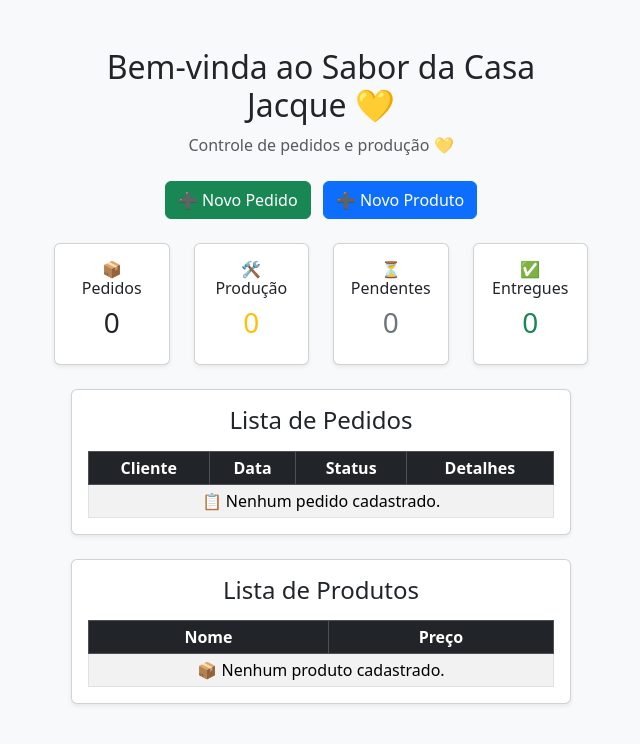
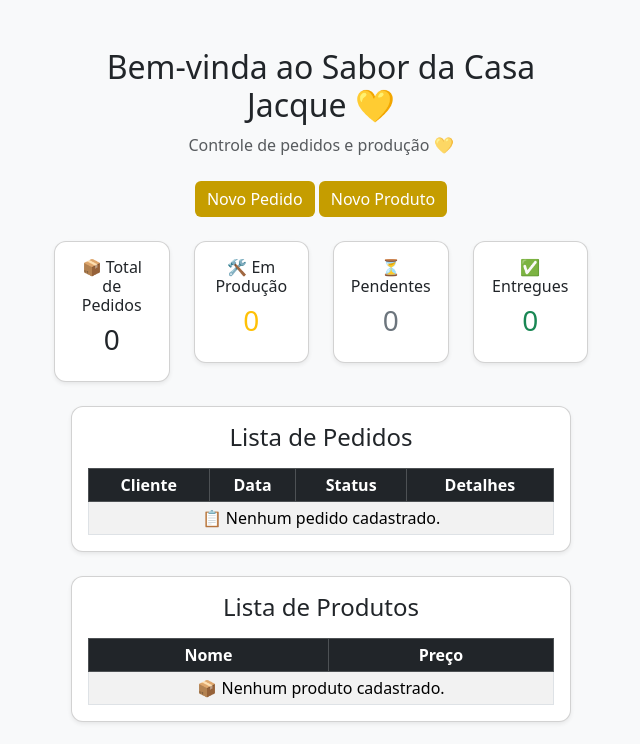
Before and after one commit to Dudacabo/projetoAppCasaJacque, a Django app: page / in a window 1280 px wide. Shown: the part 56-800 px from the top of the page, without its empty margins (319-959 px from the left). Run offline with Django 5.2, Linux system fonts and the light colour scheme; the visitor is signed in with stand-in values (Sample User, id 1); data that the repository does not hold is empty.

Commit message:
Melhorando o visual

```diff
--- a/pedidos/templates/base.html
+++ b/pedidos/templates/base.html
@@ -25,6 +25,10 @@
         .btn-gold:hover {
             background-color: #a88400;
             color: white;
+        }
+        .card{
+            border-radius: 12px;
+            padding: 15px;
         }
     </style>
 </head>
@@ -83,17 +87,6 @@
     </div>
 </nav>
 
-<!-- MENSAGENS (feedback pro usuário) -->
-<div class="container">
-    {% if messages %}
-        {% for message in messages %}
-            <div class="alert alert-success text-center">
-                {{ message }}
-            </div>
-        {% endfor %}
-    {% endif %}
-</div>
-
 <!-- CONTEÚDO -->
 <div class="container d-flex justify-content-center">
     <div class="col-12 col-md-8 col-lg-6">
--- a/pedidos/templates/home.html
+++ b/pedidos/templates/home.html
@@ -14,11 +14,11 @@ HOME
     </div>
 
     <div class="text-center mb-4">
-        <a href="{% url 'pedidos:cadastrar_pedido' %}" class="btn btn-success me-2">
-            ➕ Novo Pedido
+        <a href="{% url 'pedidos:cadastrar_pedido' %}" class="btn btn-gold">
+             Novo Pedido
         </a>
-        <a href="{% url 'pedidos:cadastrar_produto' %}" class="btn btn-primary">
-            ➕ Novo Produto
+        <a href="{% url 'pedidos:cadastrar_produto' %}" class="btn btn-gold">
+             Novo Produto
         </a>
     </div>
 
@@ -26,14 +26,14 @@ HOME
 
         <div class="col-md-3">
             <div class="card shadow-sm p-3">
-                <h6>📦 Pedidos</h6>
+                <h6>📦 Total de Pedidos</h6>
                 <h3>{{ total_pedidos }}</h3>
             </div>
         </div>
 
         <div class="col-md-3">
             <div class="card shadow-sm p-3">
-                <h6>🛠️ Produção</h6>
+                <h6>🛠️ Em Produção</h6>
                 <h3 class="text-warning">{{ pedidos_producao }}</h3>
             </div>
         </div>
@@ -80,11 +80,11 @@ HOME
                             <td class="text-center">{{ pedido.data_criacao|date:"d/m/Y" }}</td>
                             <td class="text-center">
                                 {% if pedido.status == 'entregue' %}
-                                    <span>✅ Entregue</span>
+                                    <span class="badge bg-success">Entregue</span>
                                 {% elif pedido.status == 'producao' %}
-                                    <span>🛠️ Em Produção</span>
+                                    <span class="badge bg-warning text-dark">Produção</span>
                                 {% else %}
-                                    <span>⏳ Pendente</span>
+                                    <span class="badge bg-secondary">Pendente</span>
                                 {% endif %}
                             </td>
                             <td class="text-center">
--- a/pedidos/templates/pedidos/detalhar_pedido.html
+++ b/pedidos/templates/pedidos/detalhar_pedido.html
@@ -52,7 +52,9 @@
     </table>
 
     <div style="text-align: center;" class="mt-3" style="margin-bottom: 20px;">
-        <h4>Total do Pedido: R$ {{ pedido.total }}</h4>
+        <h4 class="text-success fw-bold">
+            Total do Pedido: R$ {{ pedido.total }}
+        </h4>
     </div>
 
 
--- a/pedidos/templates/produtos/listar_produto.html
+++ b/pedidos/templates/produtos/listar_produto.html
@@ -46,7 +46,7 @@
         </tbody>
     </table>
     <div style="text-align: center;">
-        <a href="{% url 'pedidos:cadastrar_produto' %}" class="btn btn-success mb-3">
+        <a href="{% url 'pedidos:cadastrar_produto' %}" class="btn btn-gold">
         Novo Produto
         </a>
     </div>
```
Also changed, not shown: pedidos/templates/pedidos/listar_pedido.html (+4 -4 lines).
